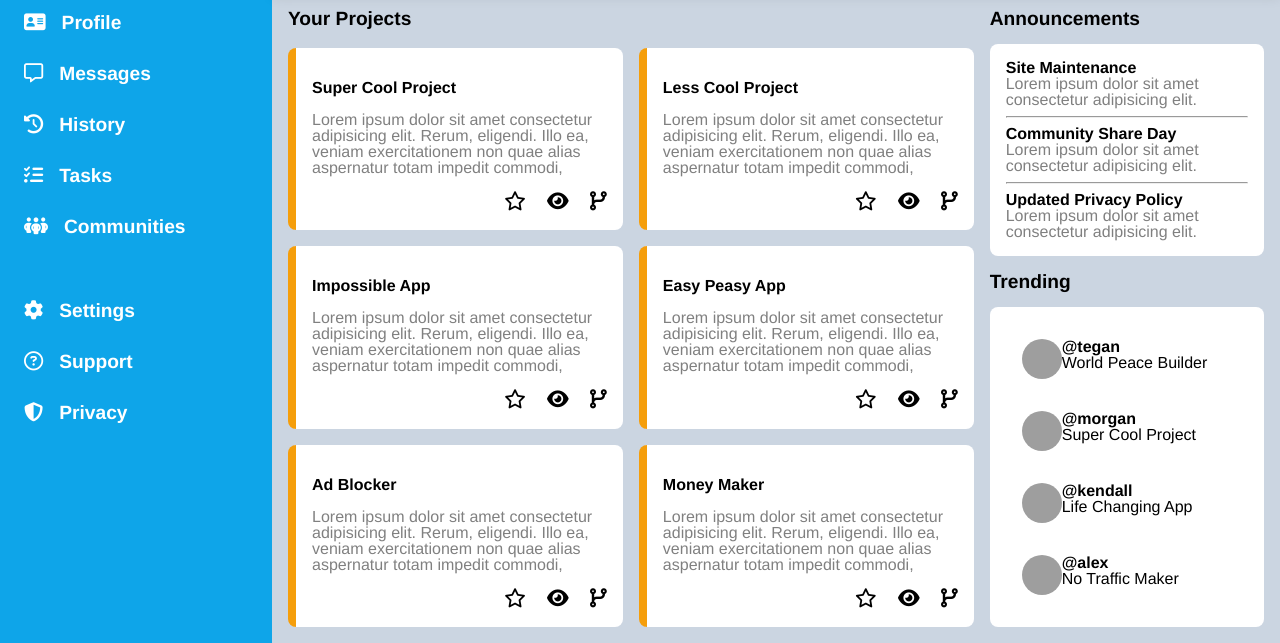
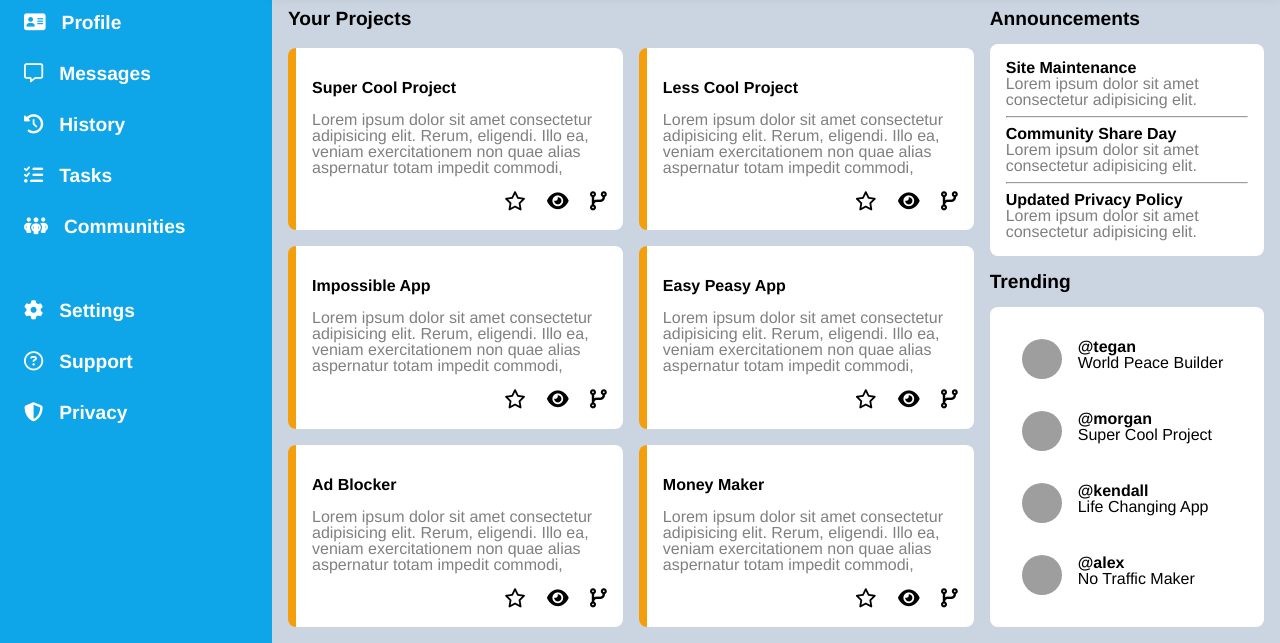
Before and after one commit to Superjim/Admin-Dashboard, a plain HTML site: page index.html in a window 1280 px wide. Shown: the part 159-802 px from the top of the page. Drawn offline with Linux system fonts and the light colour scheme; grey boxes are pictures that could not be loaded.

Commit message:
Added some padding to trending box

```diff
--- a/styles.css
+++ b/styles.css
@@ -299,6 +299,10 @@ body {
 
 }
 
+.name-container {
+    padding-left: 1rem;
+}
+
 .trending-container [class*="github"] {
     grid-area: github;
     margin: 0;
```
